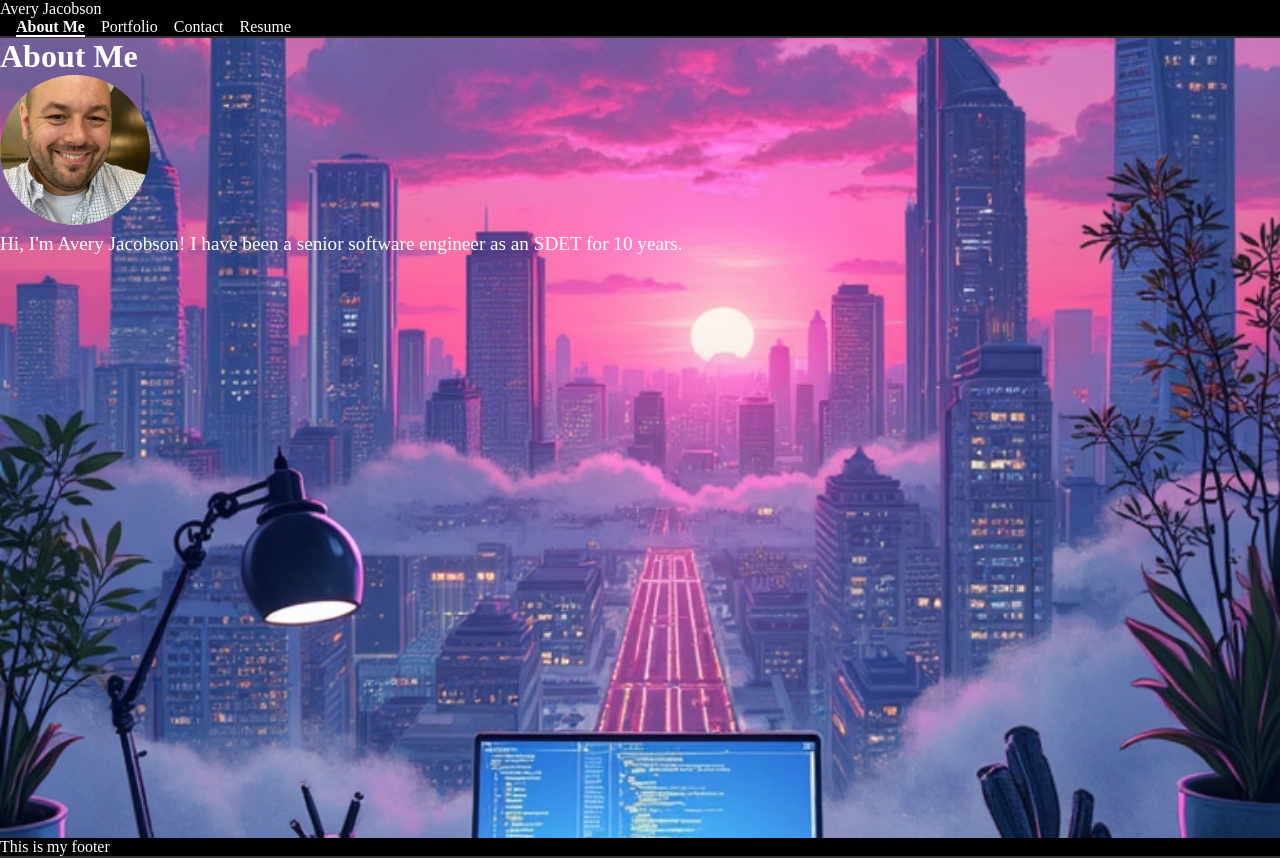
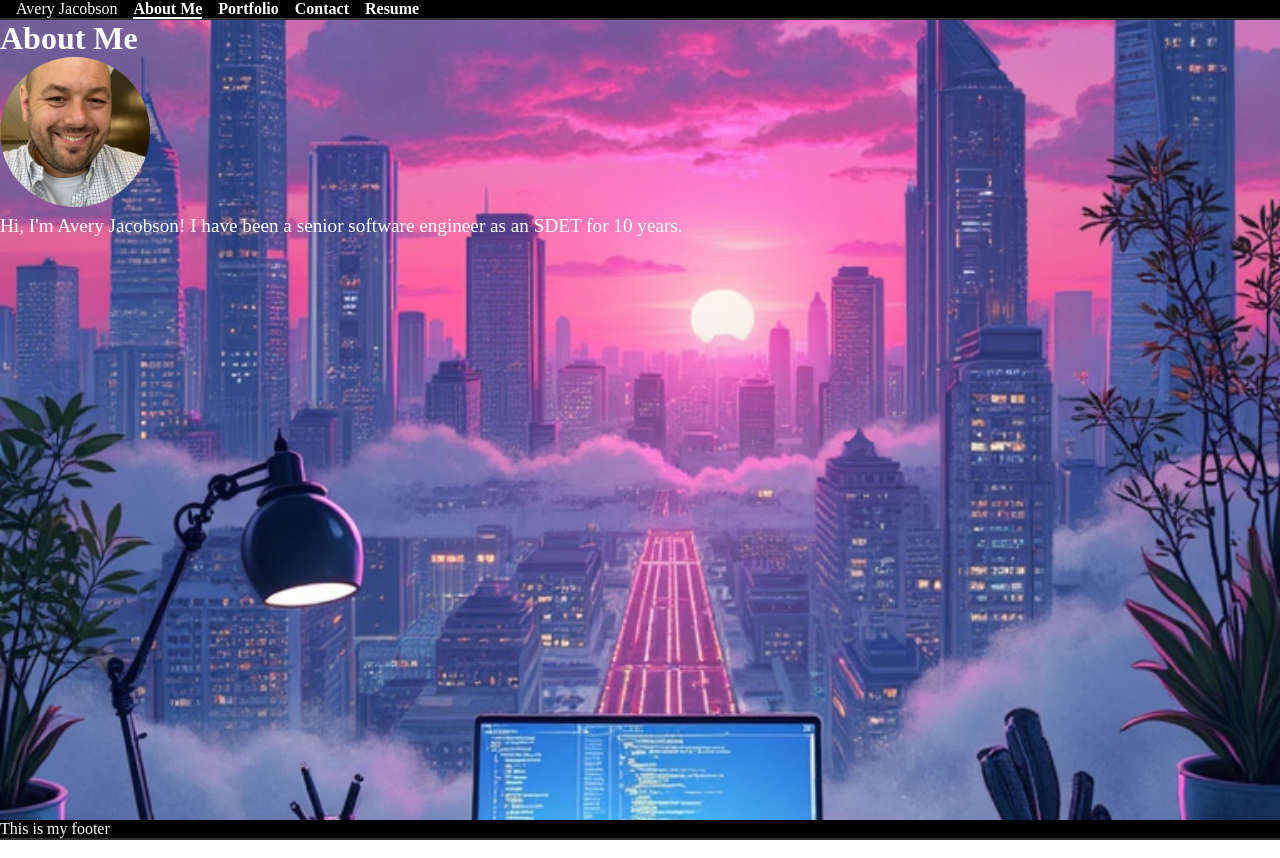
Before and after one commit to TheReal4m4d3u5/reactPortfolio, a React (Vite) app: page / in a window 1280 px wide. Built offline with nearby package versions, Linux system fonts and the light colour scheme.

Commit message:
updated navigation bar to try to get it to flex

```diff
--- a/navigationStyles.css
+++ b/navigationStyles.css
@@ -45,3 +45,36 @@
   line-height: 1.6;
   margin: 0px;
 }
+
+.nameHeader{
+  color: white;
+  margin-left: 1rem;
+}
+
+
+.linksHeader .nav-link {
+  color: #ffffff;
+  font-size: 1rem;
+  font-weight: bold;
+  text-align: center;
+}
+
+.navbar-collapse {
+  display: flex;
+  justify-content: flex-end;
+}
+.navbar-toggler {
+  margin-left: auto; /* Ensures the toggle is aligned to the right on mobile */
+}
+
+.linksHeader .nav-link {
+  color: #ffffff;
+  font-size: 1rem;
+  font-weight: bold;
+  text-align: center;
+}
+
+
+.w-100{
+  width: '100%'
+}
--- a/src/components/Header.jsx
+++ b/src/components/Header.jsx
@@ -14,17 +14,16 @@ const Header = () => {
 
   return (
     <>
-      <Navbar bg="dark" variant="dark" expand="lg" className="w-100" style={{ width: '100%' }}>
-        <Container fluid className="d-flex justify-content-between align-items-center">
-          {/* Left-aligned brand name */}
-          <Navbar.Brand href="#home" style={{ color: 'white', textDecoration: 'none' }}>
+      <Navbar bg="dark" variant="dark" expand="lg" className="w-100">
+
+              <section className="nameHeader">
                 {name}
-          </Navbar.Brand>
+              </section>
 
+              <section className="linksHeader">
 
-          {/* Right-aligned navigation links */}
-          <Navbar.Collapse id="basic-navbar-nav" className="justify-content-end">
-            <Nav className="d-flex gap-3">
+                <Navbar.Collapse id="basic-navbar-nav" className="">
+                  <Nav className="d-flex gap-3 justify-content-end">
                     <Nav.Link href="#about" onClick={() => setActiveSection('about')} className={currentPage === 'about' ? 'active' : ''}>
                       About Me
                     </Nav.Link>
@@ -39,7 +38,9 @@ const Header = () => {
                     </Nav.Link>
                   </Nav>
                 </Navbar.Collapse>
-        </Container>
+              </section>
+
+
       </Navbar>
 
       <Navigation activePage={currentPage} />
```
Lines whose indentation alone changed are shown as unchanged.
